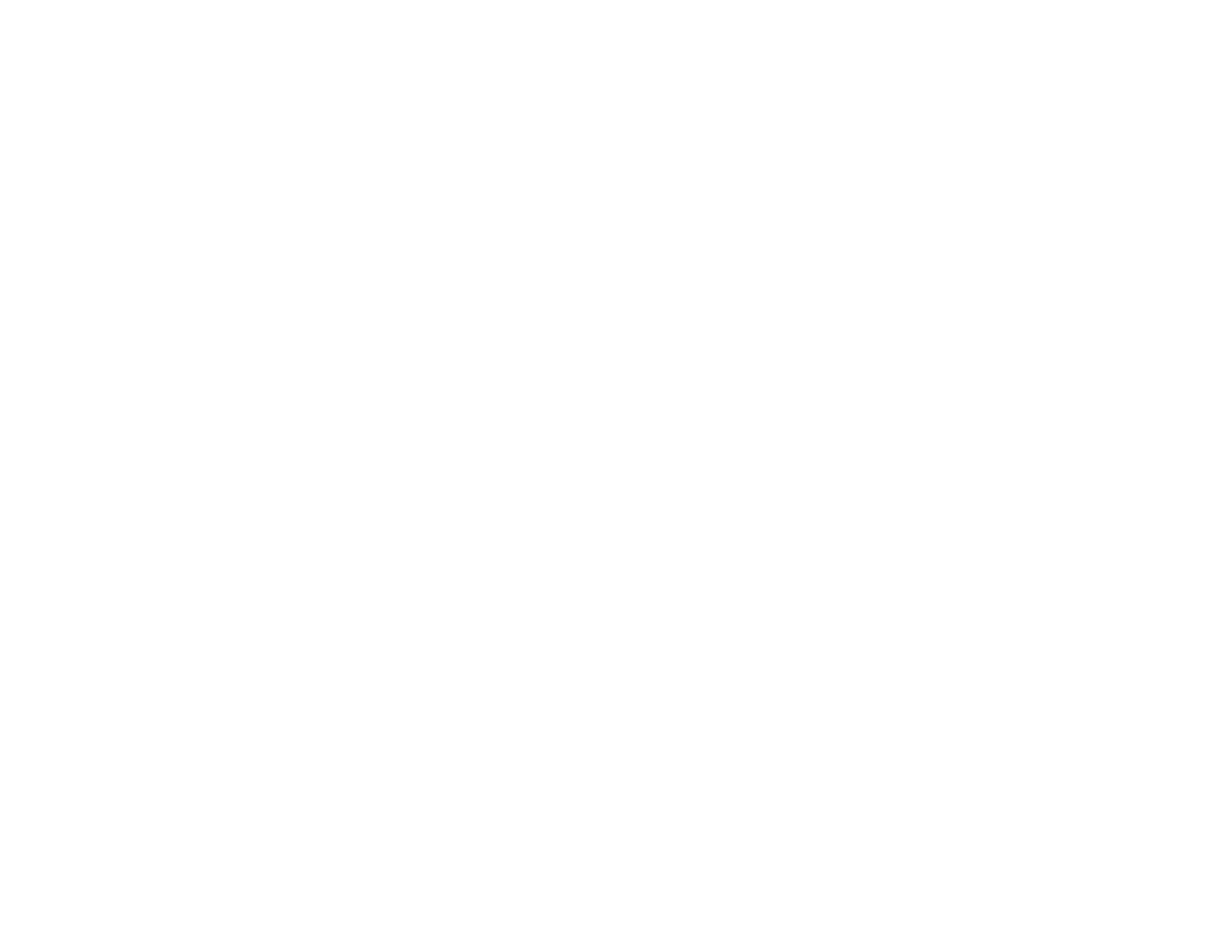
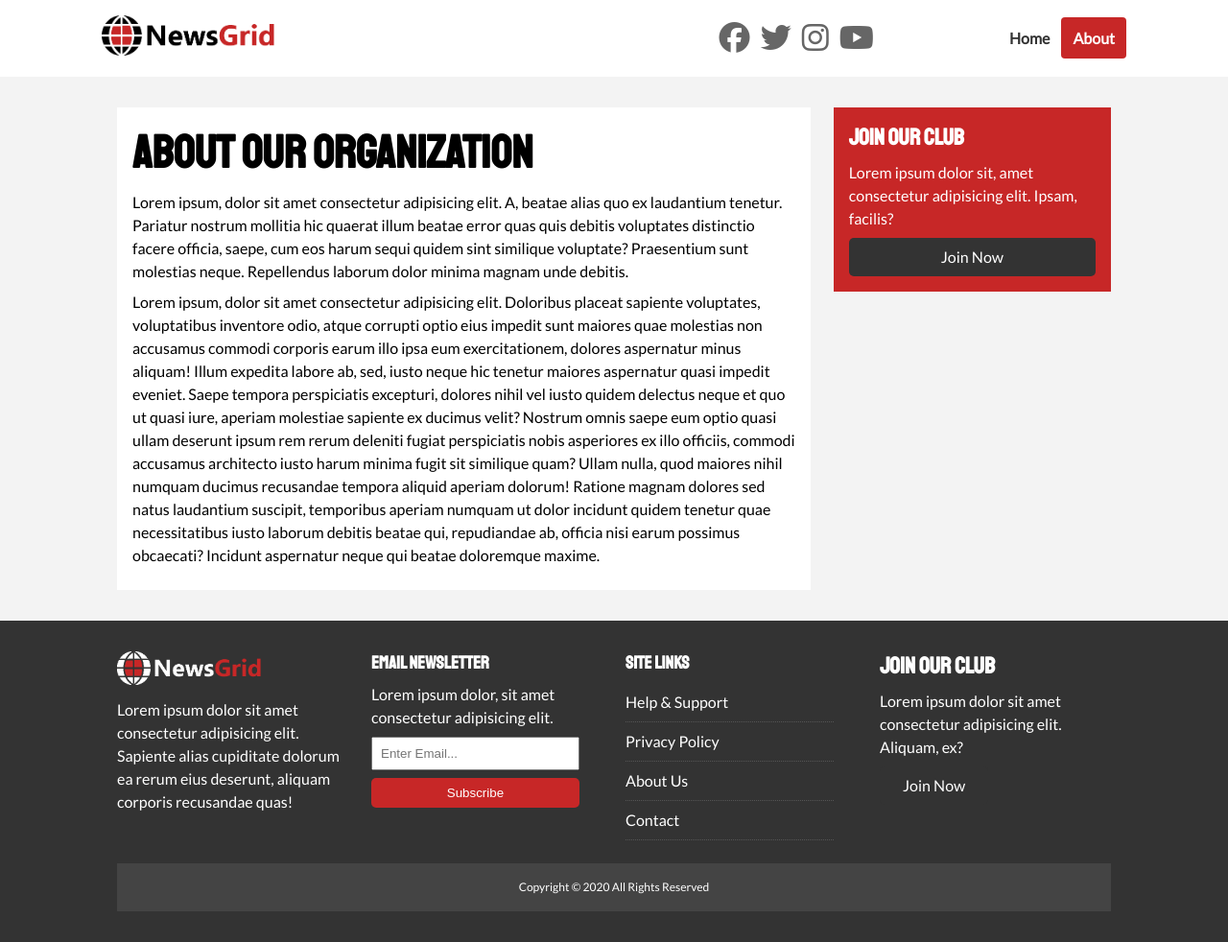
Before and after one commit to Atomiccloud/NewsGrid, a plain HTML site: page about.html in a window 1280 px wide. Shown: the whole page at 96% size. Before the commit the page ends 800 px from the top, so only its background shows below. Drawn offline with Linux system fonts and the light colour scheme.

Commit message:
Added about, and article pages. Completed CSS

```diff
--- a/about.html
+++ b/about.html
@@ -0,0 +1,84 @@
+<!DOCTYPE html>
+<html lang="en">
+<head>
+    <meta charset="UTF-8">
+    <meta name="viewport" content="width=device-width, initial-scale=1.0">
+    <script src="https://kit.fontawesome.com/41809de70c.js" crossorigin="anonymous"></script>
+    <link href="https://fonts.googleapis.com/css2?family=Lato&family=Staatliches&display=swap" rel="stylesheet">
+    <link rel="stylesheet" href="css/style.css">
+    <link rel="stylesheet" media="screen and (max-width: 768px)" href="css/mobile.css">
+    <link rel="shortcut icon" type="image/x-icon" href="favicon.ico">
+    <title>NewsGrid | About</title>
+</head>
+<body>
+    <nav id="main-nav">
+        <div class="container">
+            <a href="index.html"><img src="/image_resources/logo.png" alt="NewsGrid" class="logo"></a>
+            <div class="social">
+                <a href="#"><i class="fab fa-facebook fa-2x"></i></a>
+                <a href="#"><i class="fab fa-twitter fa-2x"></i></a>
+                <a href="#"><i class="fab fa-instagram fa-2x"></i></a>
+                <a href="#"><i class="fab fa-youtube fa-2x"></i></a>
+            </div>
+            <ul>
+                <li><a href="index.html">Home</a></li>
+                <li><a href="about.html" class="current">About</a></li>
+            </ul>
+        </div>
+    </nav>
+
+    <!-- About -->
+    <section id="about">
+        <div class="container">
+            <div class="page-container">
+                <article class="card">
+                    <h1 class="l-heading">About Our Organization</h1>
+                    <p>Lorem ipsum, dolor sit amet consectetur adipisicing elit. A, beatae alias quo ex laudantium tenetur. Pariatur nostrum mollitia hic quaerat illum beatae error quas quis debitis voluptates distinctio facere officia, saepe, cum eos harum sequi quidem sint similique voluptate? Praesentium sunt molestias neque. Repellendus laborum dolor minima magnam unde debitis.</p>
+                    <p>Lorem ipsum, dolor sit amet consectetur adipisicing elit. Doloribus placeat sapiente voluptates, voluptatibus inventore odio, atque corrupti optio eius impedit sunt maiores quae molestias non accusamus commodi corporis earum illo ipsa eum exercitationem, dolores aspernatur minus aliquam! Illum expedita labore ab, sed, iusto neque hic tenetur maiores aspernatur quasi impedit eveniet. Saepe tempora perspiciatis excepturi, dolores nihil vel iusto quidem delectus neque et quo ut quasi iure, aperiam molestiae sapiente ex ducimus velit? Nostrum omnis saepe eum optio quasi ullam deserunt ipsum rem rerum deleniti fugiat perspiciatis nobis asperiores ex illo officiis, commodi accusamus architecto iusto harum minima fugit sit similique quam? Ullam nulla, quod maiores nihil numquam ducimus recusandae tempora aliquid aperiam dolorum! Ratione magnam dolores sed natus laudantium suscipit, temporibus aperiam numquam ut dolor incidunt quidem tenetur quae necessitatibus iusto laborum debitis beatae qui, repudiandae ab, officia nisi earum possimus obcaecati? Incidunt aspernatur neque qui beatae doloremque maxime.</p>
+                </article>
+                <aside class="card bg-primary">
+                    <h2>Join Our Club</h2>
+                    <p>Lorem ipsum dolor sit, amet consectetur adipisicing elit. Ipsam, facilis?</p>
+                    <a href="#" class="btn btn-dark btn-block">Join Now</a>
+                </aside>
+            </div>
+        </div>
+    </section>
+
+
+    <!-- footer -->
+    <footer id="footer" class="py-2">
+        <div class="container footer-container">
+            <div>
+                <img src="/image_resources/logo_light.png" alt="newsgrid">
+                <p>Lorem ipsum dolor sit amet consectetur adipisicing elit. Sapiente alias cupiditate dolorum ea rerum eius deserunt, aliquam corporis recusandae quas!</p>
+            </div>
+            <div>
+                <h3>Email Newsletter</h3>
+                <p>Lorem ipsum dolor, sit amet consectetur adipisicing elit.</p>
+                <form>
+                    <input type="email" placeholder="Enter Email...">
+                    <input type="submit" value="Subscribe" class="btn btn-primary">
+                </form>
+            </div>
+            <div>
+                <h3>Site Links</h3>
+                <ul class="list">
+                    <li><a href="#">Help & Support</a></li>
+                    <li><a href="#">Privacy Policy</a></li>
+                    <li><a href="#">About Us</a></li>
+                    <li><a href="#">Contact</a></li>
+                </ul>
+            </div>
+            <div>
+                <h2>Join Our Club</h2>
+                <p>Lorem ipsum dolor sit amet consectetur adipisicing elit. Aliquam, ex?</p>
+                <a href="#" class="btn btn-secondary">Join Now</a>
+            </div>
+            <div>
+                <p>Copyright &copy; 2020 All Rights Reserved</p>
+            </div>
+        </div>
+    </footer>
+</body>
+</html>
--- a/css/style.css
+++ b/css/style.css
@@ -145,6 +145,17 @@ h1, h2, h3, h4, h5, h6 {
     color: var(--primary) !important;
 }
 
+.page-container {
+    display: grid;
+    grid-template-columns: 5fr 2fr;
+    margin: 2rem 0;
+    gap: 1.5rem;
+}
+
+.page-container > *:first-child {
+    grid-row: 1 / span 3;
+}
+
 /* nav */
 #main-nav {
     background: #fff;
@@ -229,24 +240,41 @@ h1, h2, h3, h4, h5, h6 {
     margin-bottom: 1rem;
 }
 
+.l-heading {
+    font-size: 3rem;
+}
+
 /* articles */
 #home-articles .articles-container {
     display: grid;
     grid-template-columns: repeat(3, 1fr);
-    grid-gap: 1rem;
+    gap: 1rem;
 }
 
 #home-articles .articles-container > *:first-child,
 #home-articles .articles-container > *:last-child {
     display: grid;
     grid-template-columns: repeat(2, 1fr);
-    grid-gap: 1rem;
+    gap: 1rem;
     grid-column: 1 / span 2;
     align-items: center;
 }
 
 #home-articles .articles-container > *:last-child {
     grid-column: 2 / span 2;
+}
+
+#article .meta {
+    display: flex;
+    align-items: center;
+    justify-content: space-between;
+    text-align: center;
+    background: #eee;
+    padding: 0.5rem;
+}
+
+#article .meta .category {
+    margin-top: 0.4rem;
 }
 
 /* footer */
@@ -266,7 +294,7 @@ h1, h2, h3, h4, h5, h6 {
 #footer .footer-container {
     display: grid;
     grid-template-columns: repeat(4, 1fr);
-    grid-gap: 1.5rem;
+    gap: 1.5rem;
 }
 
 #footer .footer-container > *:last-child {
```
Also changed, not shown: article.html (+101 -0 lines), index.html (+1 -1 lines).
